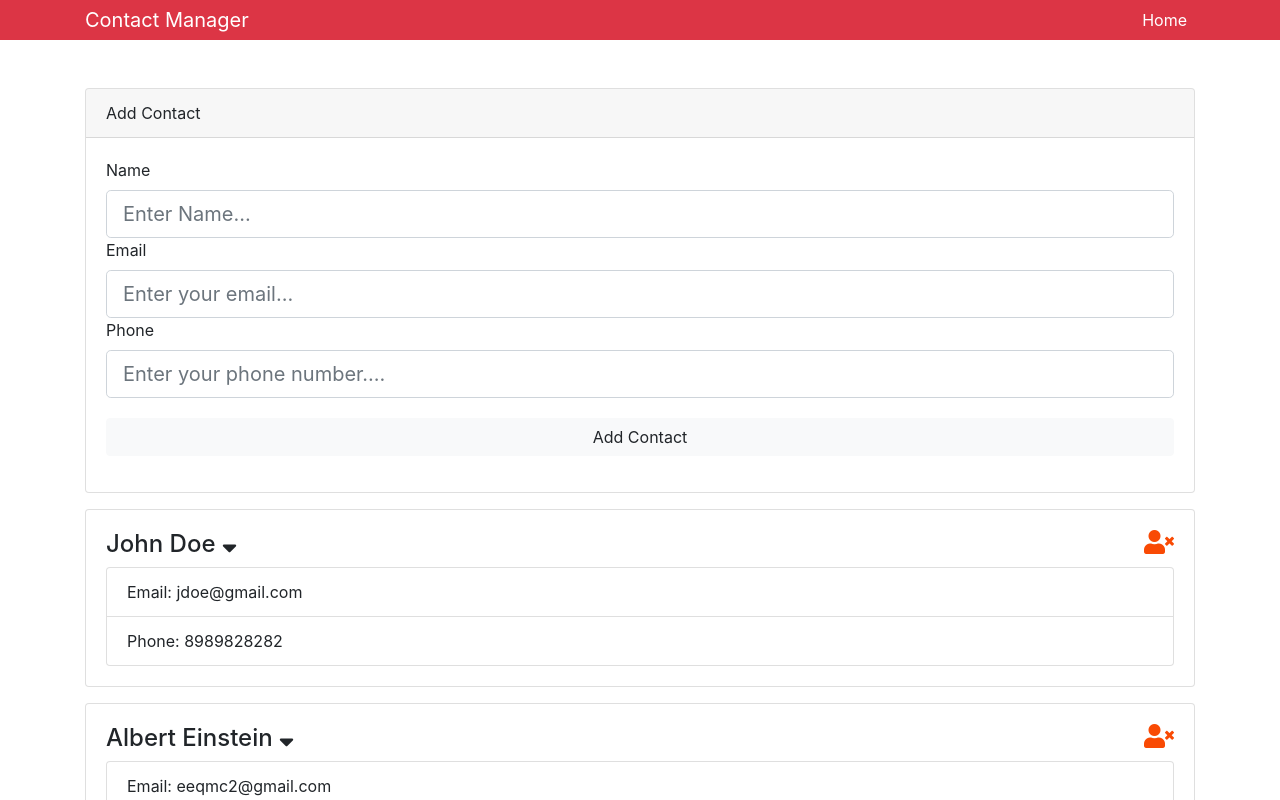
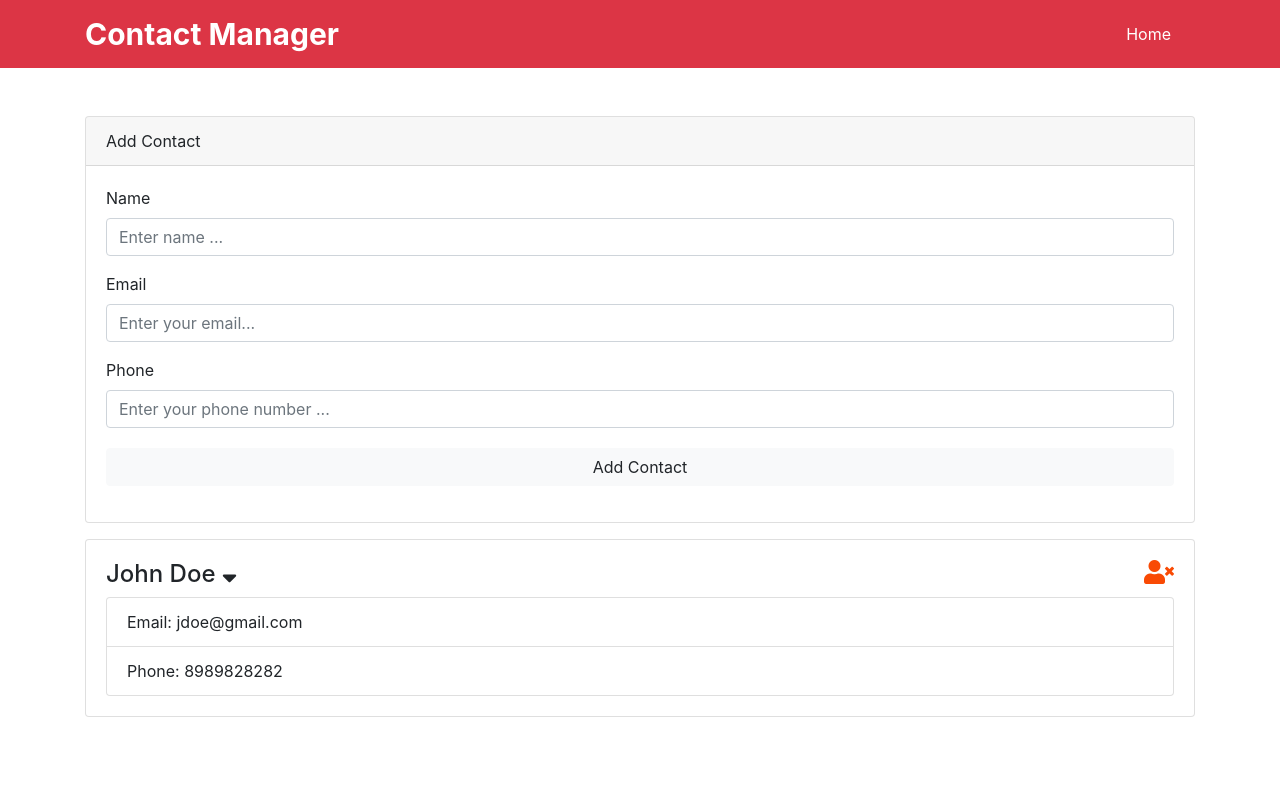
Before and after one commit to jellybeantatai/contactmanager, a React (Create React App) app: page / in a window 1280 px wide. Shown: the top 800 px of the page. Built offline with nearby package versions, Linux system fonts and the light colour scheme.

Commit message:
finished with the add contact form + styling changes

```diff
--- a/package.json
+++ b/package.json
@@ -4,6 +4,7 @@
   "private": true,
   "dependencies": {
     "bootstrap": "^4.2.1",
+    "classnames": "^2.2.6",
     "react": "^16.7.0",
     "react-dom": "^16.7.0",
     "react-scripts": "2.1.3",
--- a/src/Components/Contact/AddContact.js
+++ b/src/Components/Contact/AddContact.js
@@ -1,81 +1,104 @@
 import React, { Component } from "react";
-import {Consumer} from '../../Context';
-import uuid from 'uuid';
+import { Consumer } from "../../Context";
+import uuid from "uuid";
+import TextInputGroup from "../Layout/TextInputGroup";
 
 class AddContact extends Component {
   state = {
     name: "",
     email: "",
-    phone: ""
+    phone: "",
+    errors: {}
   };
 
   onChange = e => this.setState({ [e.target.name]: e.target.value });
 
-  onSubmit = (dispatch,e) => {
+  onSubmit = (dispatch, e) => {
     e.preventDefault();
-    const {name,email,phone} = this.state;
+    const { name, email, phone } = this.state;
+
+    //------------Check for errors -------------------
+    if (name === "") {
+      this.setState({
+        errors: { name: "Name is required" }
+      });
+      return;
+    }
+    if (email === "") {
+      this.setState({
+        errors: { email: "Email is required" }
+      });
+      return;
+    }
+    if (phone === "") {
+      this.setState({
+        errors: { phone: "Phone is required" }
+      });
+      return;
+    }
+    // ------------------------------------------------
+
     const newContact = {
-      id : uuid(),
+      id: uuid(),
       name,
       email,
       phone
-    }
+    };
 
-    dispatch({type:'ADD_CONTACT',payload:newContact})
+    dispatch({ type: "ADD_CONTACT", payload: newContact });
 
     //Clear the state
     this.setState({
-      name : '',
-      email : '',
-      phone : ''
-    })
+      name: "",
+      email: "",
+      phone: "",
+      errors: {}
+    });
   };
 
   render() {
-    const { name, email, phone } = this.state;
+    const { name, email, phone, errors } = this.state;
 
-    return(
+    return (
       <Consumer>
         {value => {
-          const {dispatch} = value;
-          return(
+          const { dispatch } = value;
+          return (
             <div className="card mb-3">
               <div className="card-header">Add Contact</div>
               <div className="card-body">
-          <form onSubmit={this.onSubmit.bind(this,dispatch)}>
-            <div className="form-group">
-              <label htmlFor="name">Name</label>
-              <input
-                type="text"
-                className="form-control form-control-lg"
+                <form onSubmit={this.onSubmit.bind(this, dispatch)}>
+                  <TextInputGroup
+                    label="Name"
                     name="name"
-                placeholder="Enter Name..."
+                    placeholder="Enter name ..."
                     value={name}
                     onChange={this.onChange}
+                    error={errors.name}
                   />
-              <label htmlFor="email">Email</label>
-              <input
-                type="text"
-                className="form-control form-control-lg"
+                  <TextInputGroup
+                    label="Email"
                     name="email"
                     placeholder="Enter your email..."
                     value={email}
                     onChange={this.onChange}
+                    type="email"
+                    error={errors.email}
                   />
-              <label htmlFor="phone">Phone</label>
-              <input
-                type="text"
-                className="form-control form-control-lg"
+                  <TextInputGroup
+                    label="Phone"
                     name="phone"
-                placeholder="Enter your phone number...."
+                    placeholder="Enter your phone number ..."
                     value={phone}
                     onChange={this.onChange}
+                    error={errors.email}
                   />
+                  <div className="form-group">
                     <input
                       type="submit"
                       value="Add Contact"
                       className="btn btn-light btn-block"
-                style = {{marginTop:'20px'}}
+                      style={{ marginTop: "20px" }}
                     />
                   </div>
                 </form>
@@ -84,7 +107,7 @@
           );
         }}
       </Consumer>
-    )
+    );
   }
 }
 
--- a/src/Components/Contact/Contacts.js
+++ b/src/Components/Contact/Contacts.js
@@ -4,12 +4,6 @@
 
 class Contacts extends Component {
   state = {};
-
-  // deleteContact = id => {
-  //   this.setState({
-  //     contacts: this.state.contacts.filter(contact => contact.id !== id)
-  //   });
-  // };
 
   render() {
     return (
@@ -19,11 +13,7 @@
           return (
             <React.Fragment>
               {contacts.map(contact => (
-                <Contact
-                  key={contact.id}
-                  contact={contact}
-                  // deleteClickHandler={this.deleteContact.bind(this, contact.id)}
-                />
+                <Contact key={contact.id} contact={contact} />
               ))}
             </React.Fragment>
           );
--- a/src/Components/Layout/Header.js
+++ b/src/Components/Layout/Header.js
@@ -5,11 +5,15 @@
   return (
     <nav className="navbar navbar-expand-sm navbar-dark bg-danger mb-5 py-0">
       <div className="container">
-        <a href="/" className="navbar-brand">
+        <a
+          href="/"
+          className="navbar-brand"
+          style={{ fontWeight: "bold", fontSize: "30px" }}
+        >
           {props.branding}
         </a>
         <div>
-          <ul className="navbar-nav mr-auto">
+          <ul className="navbar-nav mr-auto" style={{ padding: "14px 16px" }}>
             <li className="nav-item">
               <a href="/" className="nav-link" style={{ color: "White" }}>
                 Home
--- /dev/null
+++ b/src/Components/Layout/TextInputGroup.js
@@ -0,0 +1,46 @@
+import React from "react";
+import PropTypes from "prop-types";
+import classnames from "classnames";
+
+const TextInputGroup = ({
+  label,
+  name,
+  value,
+  placeholder,
+  type,
+  onChange,
+  error
+}) => {
+  return (
+    <div className="form-group">
+      <label htmlFor="name">{label}</label>
+      <input
+        type={type}
+        className={classnames("form-control form-control-md", {
+          "is-invalid": error
+        })}
+        name={name}
+        placeholder={placeholder}
+        value={value}
+        onChange={onChange}
+      />
+      {error && <div className="invalid-feedback">{error}</div>}
+    </div>
+  );
+};
+
+TextInputGroup.PropTypes = {
+  name: PropTypes.string.isRequired,
+  value: PropTypes.string.isRequired,
+  placeholder: PropTypes.string.isRequired,
+  type: PropTypes.string.isRequired,
+  label: PropTypes.string.isRequired,
+  onChange: PropTypes.func.isRequired,
+  error: PropTypes.string
+};
+
+TextInputGroup.defaultProps = {
+  type: "text"
+};
+
+export default TextInputGroup;
--- a/src/Context.js
+++ b/src/Context.js
@@ -11,7 +11,7 @@
           contact => contact.id !== action.payload
         )
       };
-      case "ADD_CONTACT":
+    case "ADD_CONTACT":
       return {
         ...state,
         contacts: [action.payload, ...state.contacts]
@@ -28,18 +28,6 @@
         id: 1,
         name: "John Doe",
         email: "jdoe@gmail.com",
-        phone: "8989828282"
-      },
-      {
-        id: 2,
-        name: "Albert Einstein",
-        email: "eeqmc2@gmail.com",
-        phone: "8989828282"
-      },
-      {
-        id: 3,
-        name: "Thomas Alva Edison",
-        email: "lightbulbs@gmail.com",
         phone: "8989828282"
       }
     ],
```
Also changed, not shown: src/Components/Contact/AddContact_Ref.js (+15 -14 lines), 1 other file (tests, documents, lock files or other folders). Lines whose indentation alone changed are shown as unchanged.
